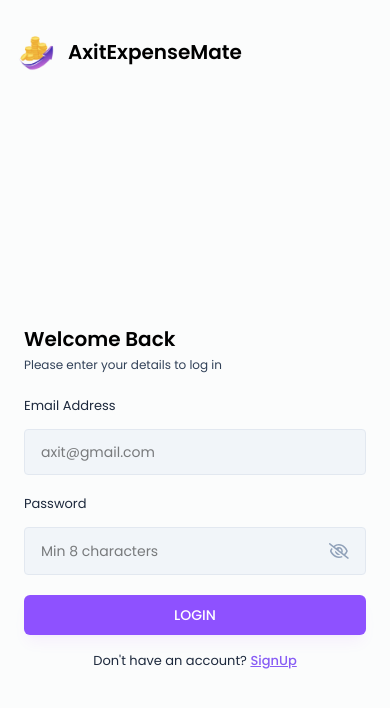
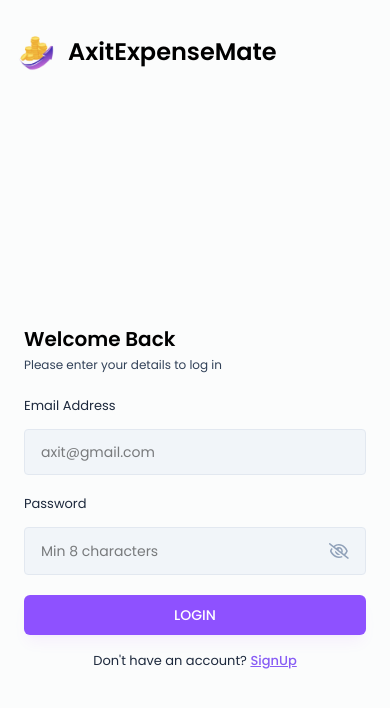
Before and after one commit to axitundhad/AxitExpenseMate, a React (Vite) app in the folder frontend/: page /login in a window 390 px wide. Shown: the top 708 px of the page. Built offline with nearby package versions, Linux system fonts and the light colour scheme; no server answers.

Commit message:
Change font size

```diff
--- a/frontend/src/components/layouts/AuthLayout.jsx
+++ b/frontend/src/components/layouts/AuthLayout.jsx
@@ -13,7 +13,7 @@ const AuthLayout = ({ children }) => {
             src="logo.png"
             alt="AxitExpenseMate"
           />
-          <h2 className="text-xl sm:text-2xl font-semibold text-black ml-3 sm:ml-4">
+          <h2 className="text-2xl sm:text-2xl font-semibold text-black ml-3 sm:ml-4">
             AxitExpenseMate
           </h2>
         </div>
```
